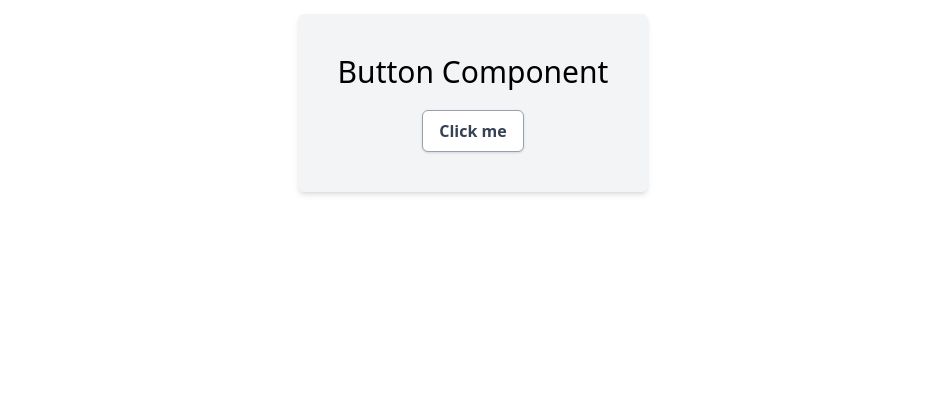
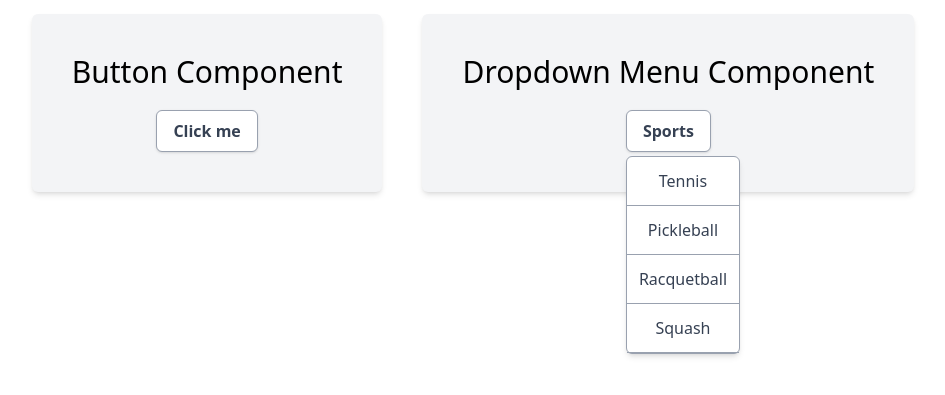
Before and after one commit to m-essam-s/reusability, a React (Vite) app: page / in a window 1280 px wide. Shown: the part 297-692 px from the top of the page, without its empty margins (167-1112 px from the left). Built offline with nearby package versions, Linux system fonts and the light colour scheme.

Commit message:
feat: Reusable DropDownMenu Copmonent

```diff
--- a/src/App.tsx
+++ b/src/App.tsx
@@ -1,7 +1,12 @@
 import './App.css'
 import Button from './components/Button/Button'
+import Menu from './components/Menu/Menu'
+import MenuButton from './components/Menu/MenuButton'
+import MenuDropdown from './components/Menu/MenuDropdown'
+import MenuItem from './components/Menu/MenuItem'
 
 function App() {
+  const sports = ["Tennis", "Pickleball", "Racquetball", "Squash"]
 
   return (
     <main className='flex flex-wrap items-center justify-center h-screen gap-10'>
@@ -12,6 +17,21 @@ function App() {
           Click me
         </Button>
       </section>
+
+      <section className='flex flex-col items-center bg-gray-100 p-10 rounded-md shadow-md gap-5'>
+        <h1 className='text-3xl'>
+          Dropdown Menu Component
+        </h1>
+        <Menu>
+          <MenuButton>Sports</MenuButton>
+          <MenuDropdown>
+            {sports.map(sport => (
+              <MenuItem key={sport}>{sport}</MenuItem>
+            ))}
+          </MenuDropdown>
+        </Menu>
+      </section>
+
     </main>
   )
 }
```
